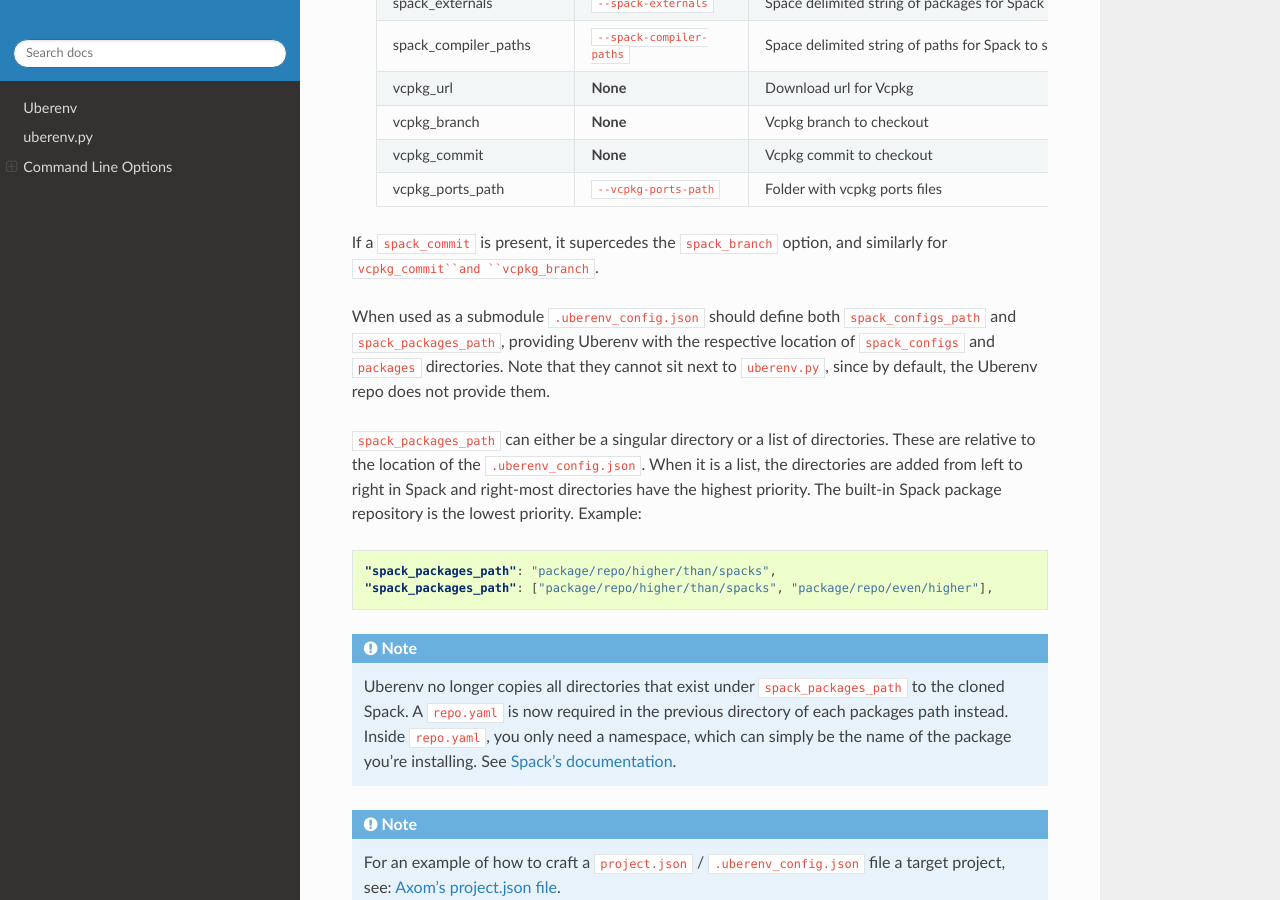
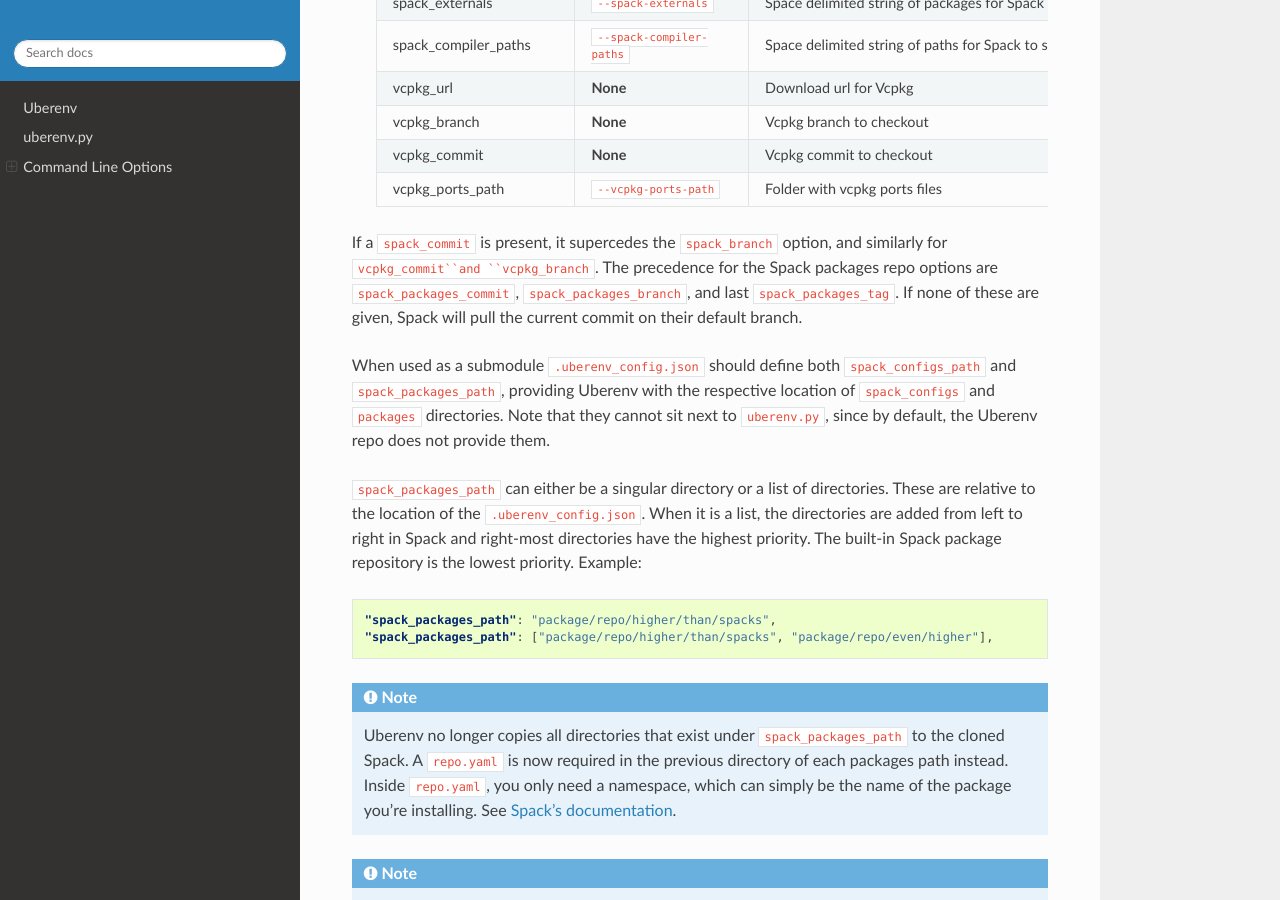
Before and after one commit to LLNL/uberenv, a Sphinx documentation site: the page built from docs/sphinx/index.rst, in a window 1280 px wide and 900 px high, scrolled down 5013 px. Built offline with Sphinx 7.4.7 and the Read the Docs theme 3.1.0, drawn with Linux system fonts in a browser that asks for light colours.

Commit message:
explain precedence of spack packages options

```diff
--- a/docs/sphinx/index.rst
+++ b/docs/sphinx/index.rst
@@ -241,6 +241,8 @@
  ========================= ========================== ================================================ =======================================
 
 If a ``spack_commit`` is present, it supercedes the ``spack_branch`` option, and similarly for ``vcpkg_commit``and ``vcpkg_branch``.
+The precedence for the Spack packages repo options are ``spack_packages_commit``, ``spack_packages_branch``, and last ``spack_packages_tag``.
+If none of these are given, Spack will pull the current commit on their default branch.
 
 When used as a submodule ``.uberenv_config.json`` should define both ``spack_configs_path`` and ``spack_packages_path``,
 providing Uberenv with the respective location of ``spack_configs`` and ``packages`` directories.
```
